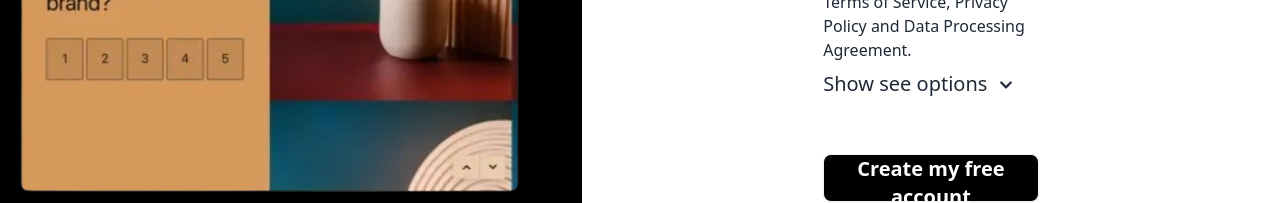
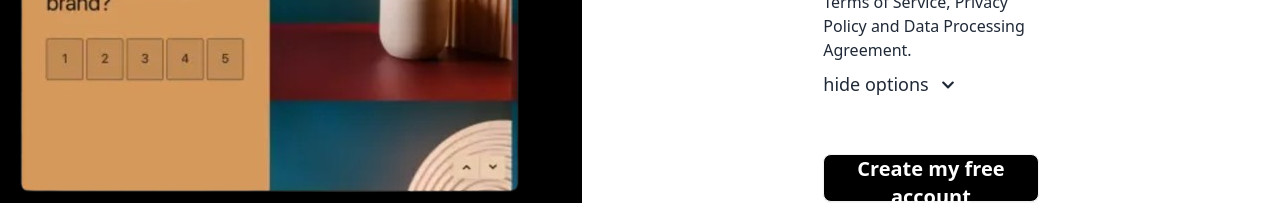
Before and after one commit to mdAbirDeveloper/typeform-signup, a React (Vite) app: page / in a window 1280 px wide. Shown: the part 546-749 px from the top of the page. Built offline with nearby package versions, Linux system fonts and the light colour scheme.

Commit message:
formating update

```diff
--- a/src/components/Signup.jsx
+++ b/src/components/Signup.jsx
@@ -182,9 +182,9 @@ const Signup = () => {
                 <div className="flex">
                   <button
                     onClick={toggleDropdownforOption}
-                    className="toggle-button text-xl"
+                    className="toggle-button text-lg"
                   >
-                    {isDropdownOpen ? "Hide" : "Show"} see options
+                    {isDropdownOpen ? "see" : "hide"} options
                   </button>
                   <FaChevronDown className="text-sm mt-2 ml-3" />
                 </div>
```
